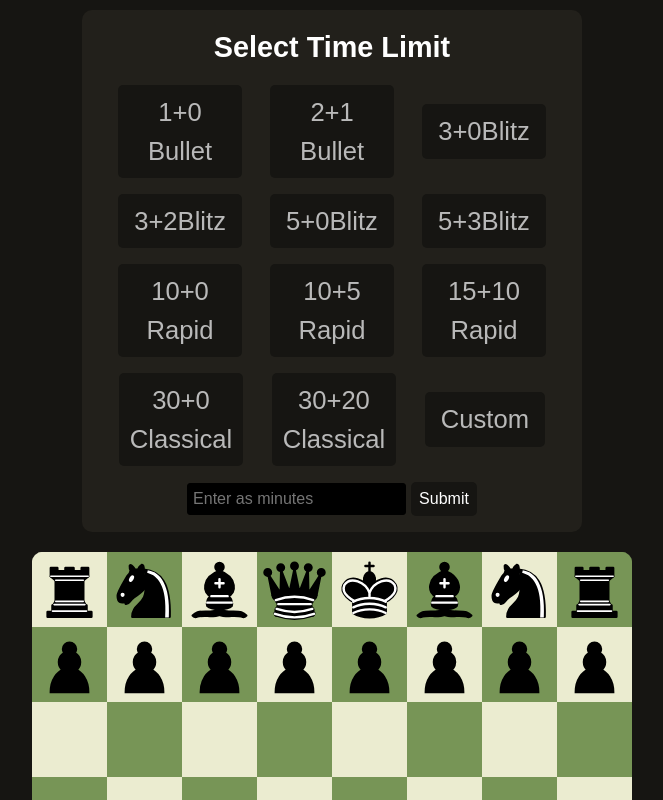
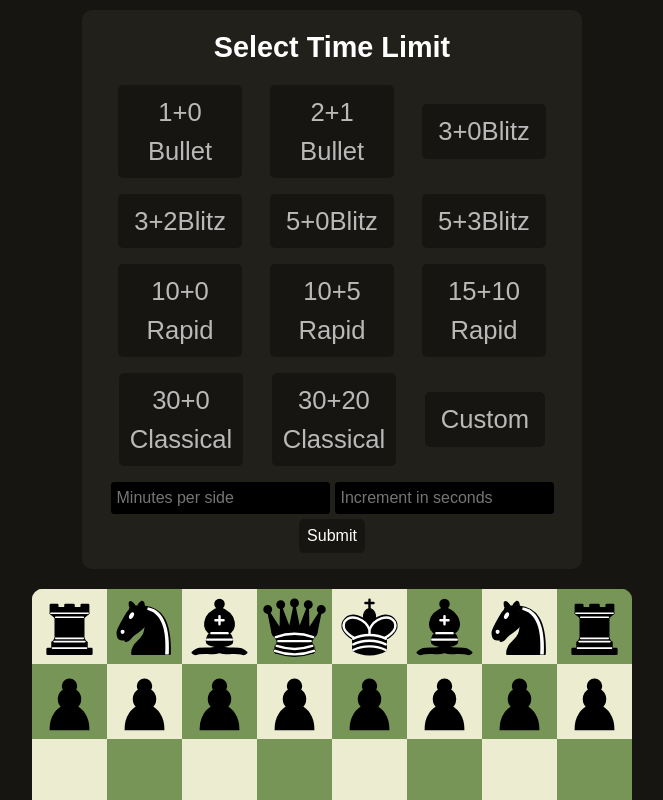
Before and after one commit to codeveryday-exe/chess, a React (Vite) app: page / in a window 1280 px wide. Both pictures are taken after a click on the button "Custom". Shown: the whole page, without its empty margins (308-971 px from the left). Built offline with nearby package versions, Linux system fonts and the light colour scheme.

Commit message:
feat: add custom increment selection

```diff
--- a/src/components/TimeLimitSelectionBox.tsx
+++ b/src/components/TimeLimitSelectionBox.tsx
@@ -54,7 +54,10 @@ export function TimeLimitSelectionBox() {
                 event.preventDefault();
                 const form = event.currentTarget;
                 const formData = new FormData(form);
-                setSelectedTimeControl({ time: Number(formData.get('minutes')) * 60, increment: 0 });
+                setSelectedTimeControl({
+                  time: Number(formData.get('minutes')) * 60,
+                  increment: Number(formData.get('increment')),
+                });
               }}
               className={styles.customTimeBox}
             >
@@ -64,7 +67,15 @@ export function TimeLimitSelectionBox() {
                 type="number"
                 min={0.1}
                 step={0.01}
-                placeholder="Enter as minutes"
+                placeholder="Minutes per side"
+                required
+              />
+              <input
+                className={styles.input}
+                name="increment"
+                type="number"
+                min={0}
+                placeholder="Increment in seconds"
                 required
               />
               <button className={styles.customTimeBtn} type="submit">
```
Also changed, not shown: 1 other file (tests, documents, lock files or other folders).
